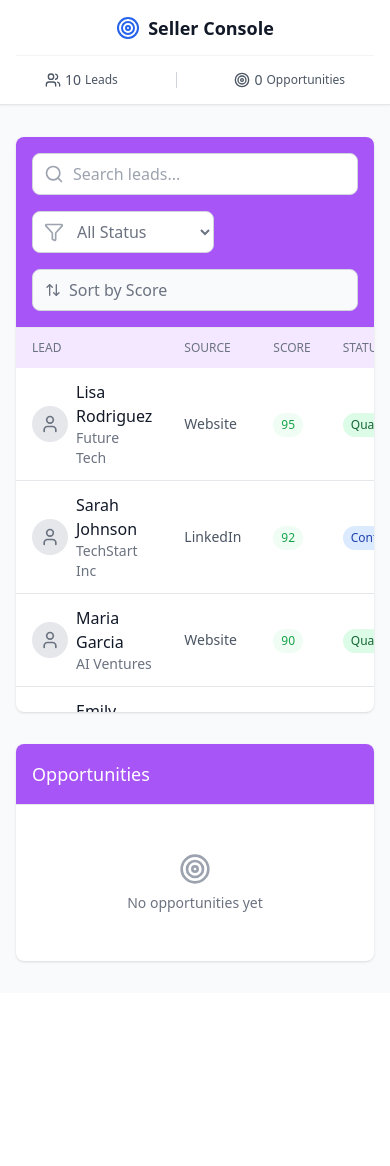
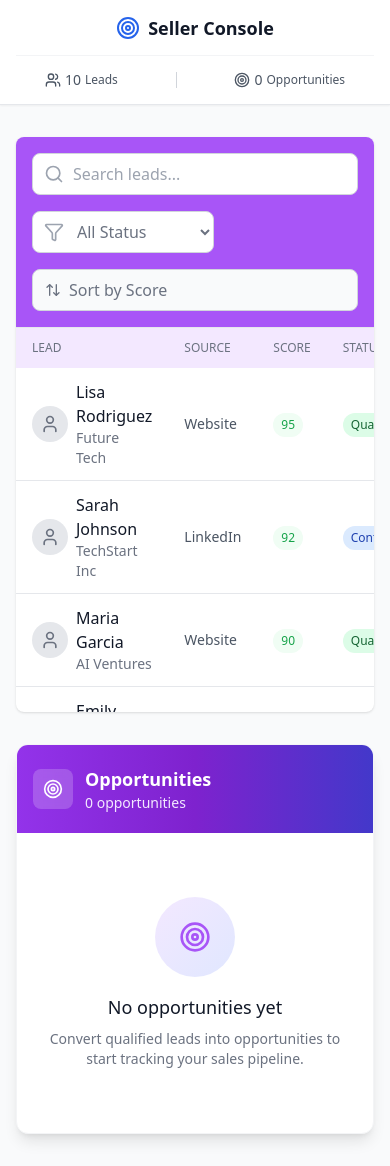
Before and after one commit to Yowani24/seller-console, a React (Vite) app: page / in a window 390 px wide. Before the commit the page ends 993 px from the top, so only its background shows below. Built offline with nearby package versions, Linux system fonts and the light colour scheme.

Commit message:
opportunities responsiveness adjusted

```diff
--- a/src/components/features/opportunities/index.tsx
+++ b/src/components/features/opportunities/index.tsx
@@ -1,35 +1,139 @@
-import { Target } from "lucide-react";
+import {
+  Target,
+  TrendingUp,
+  Building2,
+  Calendar,
+  ChevronRight,
+  BarChart3,
+} from "lucide-react";
 import type { IOpportunity } from "../../../types";
+import type { JSX } from "react";
 
 interface OpportunityListProps {
   opportunities: IOpportunity[];
 }
 
+const getStageColor = (stage: string) => {
+  const stageColors: Record<string, string> = {
+    Prospecting: "bg-blue-100 text-blue-800 border-blue-200",
+    Qualification: "bg-yellow-100 text-yellow-800 border-yellow-200",
+    Proposal: "bg-orange-100 text-orange-800 border-orange-200",
+    Negotiation: "bg-purple-100 text-purple-800 border-purple-200",
+    "Closed Won": "bg-green-100 text-green-800 border-green-200",
+    "Closed Lost": "bg-red-100 text-red-800 border-red-200",
+  };
+  return stageColors[stage] || "bg-gray-100 text-gray-800 border-gray-200";
+};
+
+const getStageIcon = (stage: string) => {
+  const stageIcons: Record<string, JSX.Element> = {
+    Prospecting: <Target className="w-3 h-3" />,
+    Qualification: <BarChart3 className="w-3 h-3" />,
+    Proposal: <TrendingUp className="w-3 h-3" />,
+    Negotiation: <ChevronRight className="w-3 h-3" />,
+    "Closed Won": <TrendingUp className="w-3 h-3" />,
+    "Closed Lost": <Target className="w-3 h-3" />,
+  };
+  return stageIcons[stage] || <Target className="w-3 h-3" />;
+};
+
+const formatDate = (date: Date) => {
+  return new Intl.DateTimeFormat("en-US", {
+    month: "short",
+    day: "numeric",
+    year: "numeric",
+  }).format(date);
+};
+
 const OpportunityList = ({ opportunities }: OpportunityListProps) => {
   return (
-    <div className="bg-white rounded-lg shadow">
-      <div className="p-4 border-b border-gray-200 bg-purple-500 rounded-t-lg">
-        <h2 className="text-lg font-medium text-white">Opportunities</h2>
+    <div className="bg-white rounded-xl shadow-lg border border-gray-100 overflow-hidden">
+      <div className="px-4 py-5 sm:px-6 bg-gradient-to-r from-purple-600 via-purple-700 to-indigo-700">
+        <div className="flex items-center justify-between">
+          <div className="flex items-center space-x-3">
+            <div className="flex-shrink-0">
+              <div className="w-10 h-10 bg-white/20 backdrop-blur-sm rounded-lg flex items-center justify-center">
+                <Target className="w-5 h-5 text-white" />
+              </div>
+            </div>
+            <div>
+              <h2 className="text-lg font-semibold text-white">
+                Opportunities
+              </h2>
+              <p className="text-sm text-purple-100">
+                {opportunities.length}{" "}
+                {opportunities.length === 1 ? "opportunity" : "opportunities"}
+              </p>
+            </div>
+          </div>
+          {opportunities.length > 0 && (
+            <div className="hidden sm:flex items-center space-x-2 text-purple-100">
+              <TrendingUp className="w-4 h-4" />
+              <span className="text-sm font-medium">Pipeline</span>
+            </div>
+          )}
+        </div>
       </div>
-      <div className="p-4">
+
+      <div className="p-4 sm:p-6">
         {opportunities.length === 0 ? (
-          <div className="text-center py-8">
-            <Target className="w-8 h-8 text-gray-400 mx-auto mb-2" />
-            <p className="text-sm text-gray-500">No opportunities yet</p>
+          <div className="text-center py-12">
+            <div className="mx-auto w-20 h-20 bg-gradient-to-br from-purple-100 to-indigo-100 rounded-full flex items-center justify-center mb-4">
+              <Target className="w-8 h-8 text-purple-500" />
+            </div>
+            <h3 className="text-lg font-medium text-gray-900 mb-2">
+              No opportunities yet
+            </h3>
+            <p className="text-sm text-gray-500 max-w-sm mx-auto">
+              Convert qualified leads into opportunities to start tracking your
+              sales pipeline.
+            </p>
           </div>
         ) : (
-          <div className="space-y-3">
-            {opportunities.map((opp) => (
+          <div className="grid gap-3 sm:gap-4">
+            {opportunities.map((opp, index) => (
               <div
                 key={opp.id}
-                className="p-3 border border-gray-200 rounded-lg"
+                className="group relative bg-gradient-to-r from-gray-50 to-white border border-gray-200 rounded-xl p-4 sm:p-5 hover:shadow-md hover:border-purple-200 transition-all duration-200 cursor-pointer"
+                style={{
+                  animationDelay: `${index * 100}ms`,
+                }}
               >
-                <div className="font-medium text-gray-900 text-sm">
-                  {opp.name}
+                <div className="flex items-start justify-between mb-3">
+                  <div className="min-w-0 flex-1">
+                    <h3 className="text-base font-semibold text-gray-900 group-hover:text-purple-700 transition-colors duration-200 truncate">
+                      {opp.name}
+                    </h3>
+                    <div className="flex items-center mt-1 text-gray-600">
+                      <Building2 className="w-4 h-4 mr-1.5 flex-shrink-0" />
+                      <span className="text-sm font-medium truncate">
+                        {opp.accountName}
+                      </span>
+                    </div>
+                  </div>
                 </div>
-                <div className="text-xs text-gray-500 mt-1">
-                  {opp.stage} • {opp.accountName}
+
+                <div className="flex flex-col sm:flex-row sm:items-center sm:justify-between space-y-3 sm:space-y-0">
+                  <div className="flex items-center">
+                    <span
+                      className={`inline-flex items-center px-3 py-1 rounded-full text-xs font-medium border ${getStageColor(
+                        opp.stage
+                      )}`}
+                    >
+                      {getStageIcon(opp.stage)}
+                      <span className="ml-1.5">{opp.stage}</span>
+                    </span>
+                  </div>
+
+                  <div className="flex items-center text-sm text-gray-500">
+                    <Calendar className="w-4 h-4 mr-1.5 flex-shrink-0" />
+                    <span className="font-medium">
+                      Created {formatDate(opp.createdAt)}
+                    </span>
+                  </div>
                 </div>
+
+                <div className="absolute inset-0 bg-gradient-to-r from-purple-500/5 to-indigo-500/5 rounded-xl opacity-0 group-hover:opacity-100 transition-opacity duration-200 pointer-events-none"></div>
               </div>
             ))}
           </div>
```
